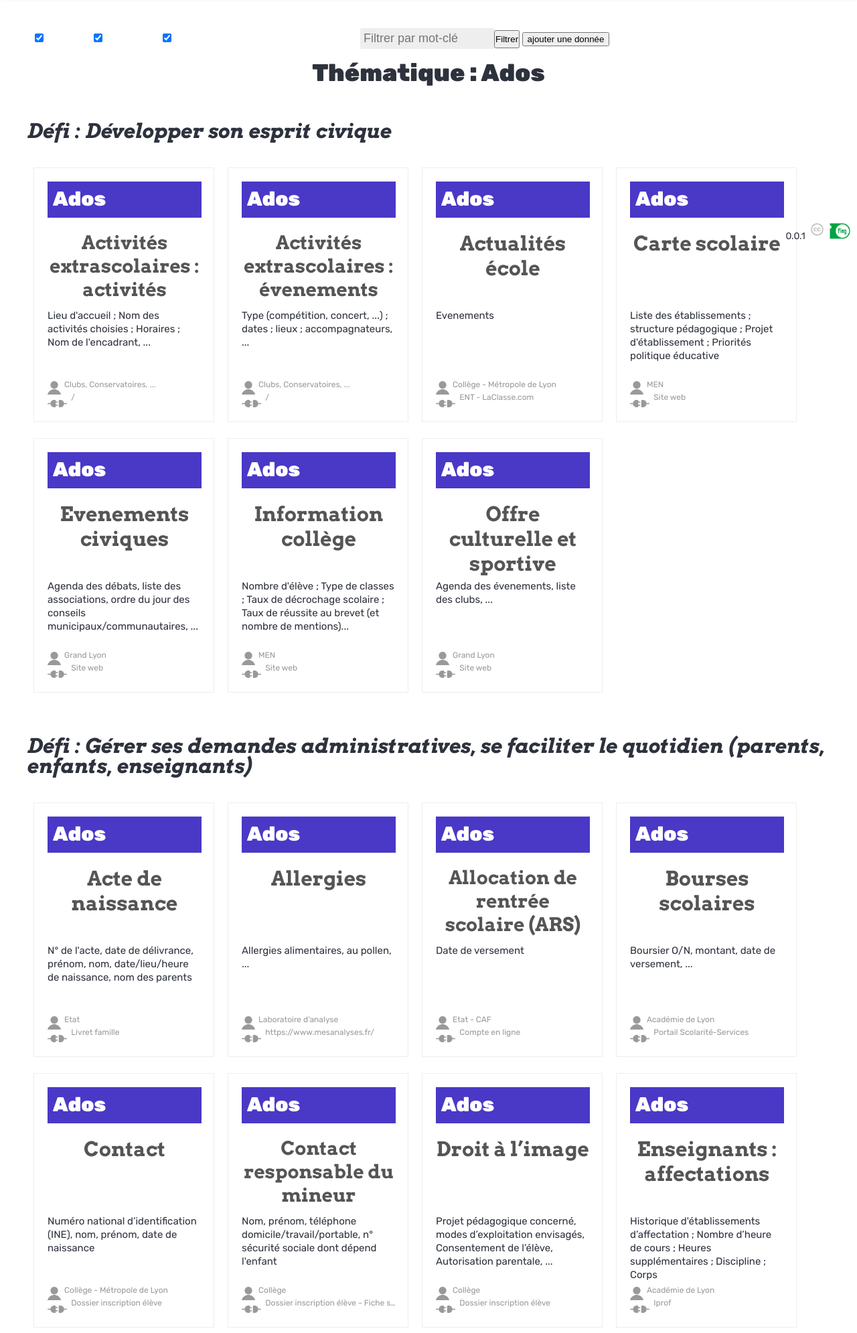
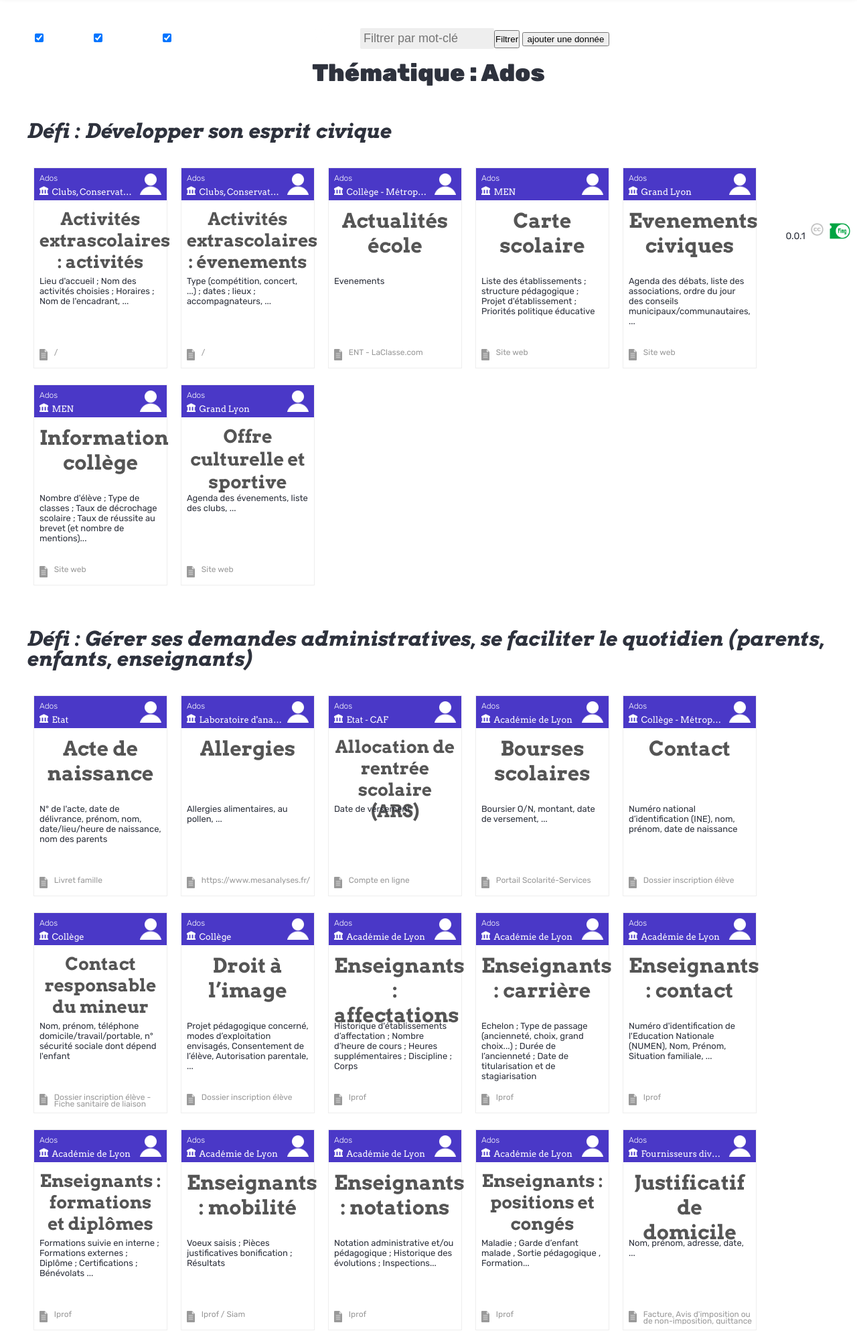
Before and after one commit to jacquarg/sdt_carto, a web app: file www/index.html in a window 1280 px wide. Shown: the part 438-2428 px from the top of the page at 67% size. Run offline with its HTML, style and script files only (its server is not run), Linux system fonts and the light colour scheme.

Commit message:
Update ideationcar UI

```diff
--- a/www/styles/main.css
+++ b/www/styles/main.css
@@ -262,7 +262,6 @@
 
 .datasets li {
   display: inline-block;
-  padding: 20px;
   margin: 10px;
 }
 
@@ -274,25 +273,66 @@
 
 .ideationcard {
   position: relative;
-  width: 270px;
-  height: 380px;
+  width: 200px;
+  height: 300px;
   border: 0.5px solid #eee;
   box-sizing: border-box;
-  padding: 20px;
-
 }
 
 .ideationcard .typology {
   color: white;
   font-family: 'Rubik', sans-serif;
-  font-weight: 900;
+  font-weight: 300;
   font-size: 30px;
   padding: 8px;
   position: absolute;
-  width: 230px;
-  top: 20px;
-  left: 20px;
-  height: 54px;
+  width: 100%;
+  top: 0px;
+  left: 0px;
+  height: 16%;
+}
+
+.ideationcard .typology .thematique {
+  font-family: 'Rubik', sans-serif;
+  font-weight: 300;
+  font-size: 12px;
+  position: absolute;
+  margin: 4%;
+  top: 0px;
+  left: 0px;
+}
+
+.ideationcard .typology .kind {
+  position: absolute;
+  right: 0px;
+  top:0px;
+  padding: 4%;
+  height: 100%;
+}
+
+.ideationcard .typology .kind img {
+  height: 100%;
+  filter: brightness(100);
+}
+
+.ideationcard .datacontroller {
+  position: absolute;
+  bottom: 0px;
+  left: 0px;
+  padding: 4%;
+  height: 60%;
+  right: 20%;
+  font-size: 13px;
+  font-weight: 400;
+  font-family: "Arvo";
+  white-space: nowrap;
+  overflow: hidden;
+  text-overflow: ellipsis;
+}
+
+.ideationcard .datacontroller img {
+  height: 100%;
+  margin-right: 4%;
 }
 
 .ideationcard .name {
@@ -301,97 +341,54 @@
   font-family: 'Arvo', serif;
   font-weight: 700;
   color: #555;
-  height: 95px;
-  width: 230px;
+  height: 30%;
+  width: 92%;
+  left: 4%;
+  right: 4%;
   position: absolute;
-  top: 94px;
+  top: 20%;
 }
 
 .ideationcard .name span {
 }
 
 .ideationcard .description {
-  width: 230px;
-  height: 103px;
-  font-size: 15px;
-  line-height: 20px;
+  width: 92%;
+  left: 4%;
+  right: 4%;
+  height: 30%;
+  font-size: 13px;
   position: absolute;
-  top: 210px;
+  top: 54%;
   overflow-y: auto;
 }
 
-.ideationcard .kind {
-  bottom: 40px;
-  height: 20px;
-  font-size: 15px;
-  line-height: 20px;
-  position: absolute;
-}
 
-.ideationcard .kind img {
-  height: 20px;
-}
-
-.ideationcard .datacontroller {
-  bottom: 40px;
-  left: 45px;
-  height: 20px;
+.ideationcard .support {
+  bottom: 0px;
+  left: 0px;
+  height: 12%;
+  width: 100%;
+  padding: 4%;
   font-size: 12px;
   line-height: 10px;
   color: #999;
   position: absolute;
-}
 
-.ideationcard .support {
-  bottom: 20px;
-  left: 20px
-  height: 20px;
-  font-size: 12px;
-  line-height: 10px;
-  color: #999;
-  position: absolute;
 }
 .ideationcard .support img {
-  display: inline-block;
-  height: 11px;
+  display: block;
+  height: 45%;
+  position: absolute;
 }
 
 .ideationcard .support span {
-  display: inline-block;
-  margin-left: 6px;
-}
-
-.ideationcard .footnotes {
-  white-space: nowrap;
+  display: block;
+  margin-left: 12%;
   overflow: hidden;
   text-overflow: ellipsis;
-  height: 20px;
-  width: 200px;
-  display: inline-block;
-}
-
-.ideationcard .holder {
-  position: absolute;
-  right: 20px;
-  bottom: 26px;
-  height: 30px;
-}
-
-.ideationcard .frequency {
-  position: absolute;
-  bottom: 26px;
-  left: 19px;
-}
-
-.ideationcard .frequency span {
-  font-size: 12px;
-  color: #999;
-}
-
-.ideationcard .frequency img {
-  width: 23px;
-  color: #999;
-  padding-right: 4px;
+  width: 90%;
+  height: 100%;
 }
 
 /* * * * * * * * * * * * * * * * * * * * * * * * * * * * */
```
Also changed, not shown: www/scripts/templates/ideationcard.js (+1 -1 lines), www/scripts/templates/ideationcard.pug (+10 -8 lines), www/img/ideationcard/bank.png (added), www/img/ideationcard/file.png (added), www/scripts/templates/doctype.js.
